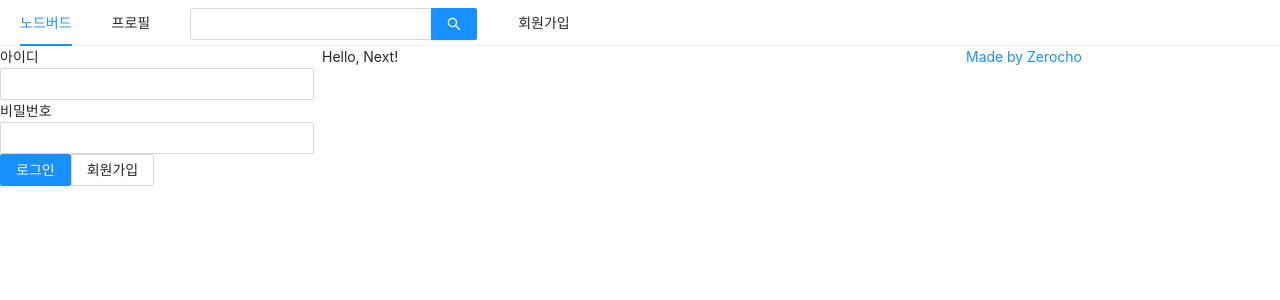
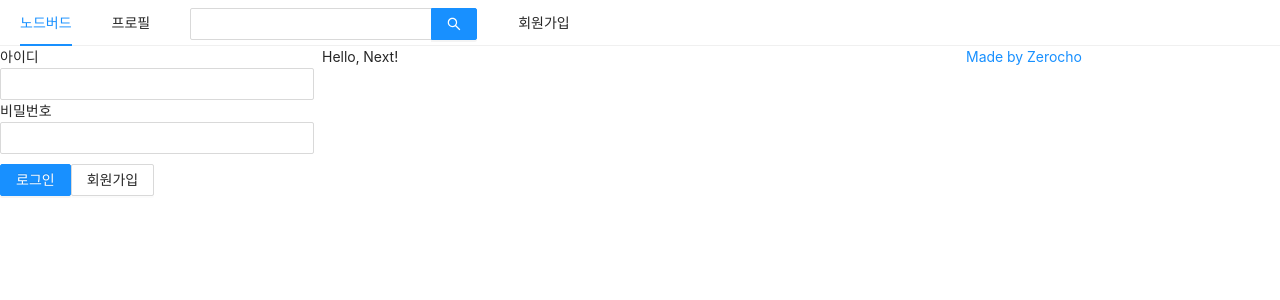
Before and after one commit to ChanJuShin/react-nodebird, a Next.js app in the folder front/: page / in a window 1280 px wide. Shown: the top 300 px of the page. Built offline with nearby package versions, Linux system fonts and the light colour scheme.

Commit message:
인라인 스타일 리렌더링 최적화

```diff
--- a/front/components/AppLayout.js
+++ b/front/components/AppLayout.js
@@ -2,8 +2,13 @@ import React, { useState } from "react";
 import PropTypes from "prop-types";
 import Link from "next/link";
 import { Menu, Input, Row, Col } from "antd";
+import styled from "styled-components";
 import UserProfile from "./UserProfile";
 import LoginForm from "./LoginForm";
+
+const SearchInput = styled(Input.Search)`
+  vertical-align: middle;
+`;
 
 const AppLayout = ({ children }) => {
     const [isLoggedIn, setIsLoggedIn] = useState(false);
@@ -17,7 +22,7 @@ const AppLayout = ({ children }) => {
                     <Link href="/profile"><a>프로필</a></Link>
                 </Menu.Item>
                 <Menu.Item>
-                    <Input.Search enterButton style={{ verticalAlign: "middle" }}  />
+                    <SearchInput enterButton />
                 </Menu.Item>
                 <Menu.Item>
                     <Link href="/signup"><a>회원가입</a></Link>
--- a/front/components/LoginForm.js
+++ b/front/components/LoginForm.js
@@ -1,6 +1,11 @@
 import React, { useState, useCallback } from "react";
 import {Button, Form, Input} from "antd";
 import Link from "next/link";
+import styled from "styled-components";
+
+const ButtonWrapper = styled.div`
+  margin-top: 10px;
+`;
 
 const LoginForm = () => {
     const [id, setId] = useState("");
@@ -37,10 +42,10 @@ const LoginForm = () => {
                     required
                 />
             </div>
-            <div>
+            <ButtonWrapper>
                 <Button type="primary" htmlType="submit" loading={false}>로그인</Button>
                 <Link href="/signup"><a><Button>회원가입</Button></a></Link>
-            </div>
+            </ButtonWrapper>
         </Form>
     );
 }
```
